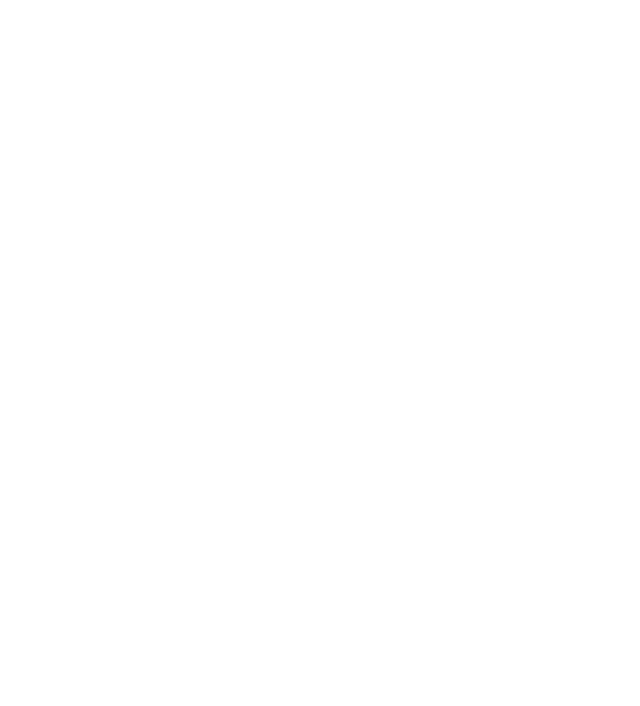
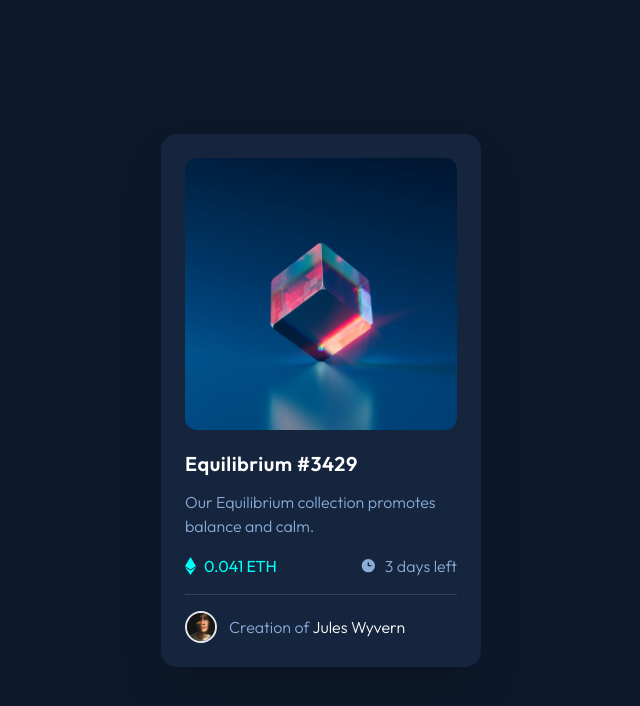
Before and after one commit to tothpeti2000/Frontend-Mentor, a Next.js app: page /challenges/nft-preview-card in a window 1280 px wide. Shown: the top 706 px of the page, without its empty margins (319-959 px from the left). Built offline with nearby package versions, Linux system fonts and the light colour scheme.

Commit message:
NFT components added

```diff
--- a/components/nft-preview-card/NFTCard.tsx
+++ b/components/nft-preview-card/NFTCard.tsx
@@ -1,5 +1,70 @@
+import { Outfit } from "@next/font/google";
+import Image from "next/image";
+import avatar from "../../public/assets/nft-preview-card/image-avatar.png";
+import nft from "../../public/assets/nft-preview-card/image-equilibrium.jpg";
+import ClockIcon from "./icons/ClockIcon";
+import EthereumIcon from "./icons/EthereumIcon";
+import ViewIcon from "./icons/ViewIcon";
+
+const outfit = Outfit();
+
 const NFTCard = () => {
-  return <div className="flex flex-col"></div>;
+  return (
+    <div
+      className={`${outfit.className} flex flex-col space-y-5 rounded-2xl bg-nftc-veryDarkBlueCard p-6 shadow-2xl`}
+    >
+      <div className="group relative">
+        <Image src={nft} alt="Equilibrium" className="rounded-xl" />
+
+        <div className="absolute left-0 top-0 flex h-full w-full cursor-pointer items-center justify-center rounded-xl bg-nftc-cyan bg-opacity-0 transition-colors group-hover:bg-opacity-40">
+          <div className="opacity-0 transition-opacity group-hover:opacity-100">
+            <ViewIcon />
+          </div>
+        </div>
+      </div>
+
+      <div>
+        <div>
+          <h1 className="mb-3 cursor-pointer text-xl font-semibold tracking-wide text-white transition-colors hover:text-nftc-cyan">
+            Equilibrium #3429
+          </h1>
+
+          <p className="mb-4 font-light text-nftc-softBlue">
+            Our Equilibrium collection promotes balance and calm.
+          </p>
+
+          <div className="flex justify-between">
+            <div className="flex items-center space-x-2">
+              <EthereumIcon />
+              <p className="text-nftc-cyan">0.041 ETH</p>
+            </div>
+
+            <div className="flex items-center space-x-2">
+              <ClockIcon />
+              <p className="font-light text-nftc-softBlue">3 days left</p>
+            </div>
+          </div>
+        </div>
+
+        <hr className="my-4 border-nftc-veryDarkBlueLine" />
+
+        <div className="flex items-center space-x-3">
+          <Image
+            src={avatar}
+            alt="Avatar"
+            className="w-8 rounded-full border-2"
+          />
+
+          <p className="font-light text-nftc-softBlue">
+            Creation of{" "}
+            <span className="cursor-pointer text-white transition-colors hover:text-nftc-cyan">
+              Jules Wyvern
+            </span>
+          </p>
+        </div>
+      </div>
+    </div>
+  );
 };
 
 export default NFTCard;
--- a/pages/challenges/nft-preview-card.tsx
+++ b/pages/challenges/nft-preview-card.tsx
@@ -1,4 +1,5 @@
 import Head from "next/head";
+import NFTCard from "../../components/nft-preview-card/NFTCard";
 import favicon from "../../public/favicon.png";
 
 const NFTPreviewCard = () => {
@@ -14,8 +15,10 @@
         <link rel="icon" href={favicon.src} />
       </Head>
 
-      <main className="flex min-h-screen items-center justify-center">
-        <div className="w-5/6 sm:w-1/2 md:w-1/3 lg:w-1/3 xl:w-1/4 2xl:w-1/6"></div>
+      <main className="flex min-h-screen items-center justify-center bg-nftc-veryDarkBlueMain">
+        <div className="w-5/6 sm:w-1/2 md:w-1/3 lg:w-1/3 xl:w-1/4 2xl:w-1/6">
+          <NFTCard />
+        </div>
       </main>
     </>
   );
```
